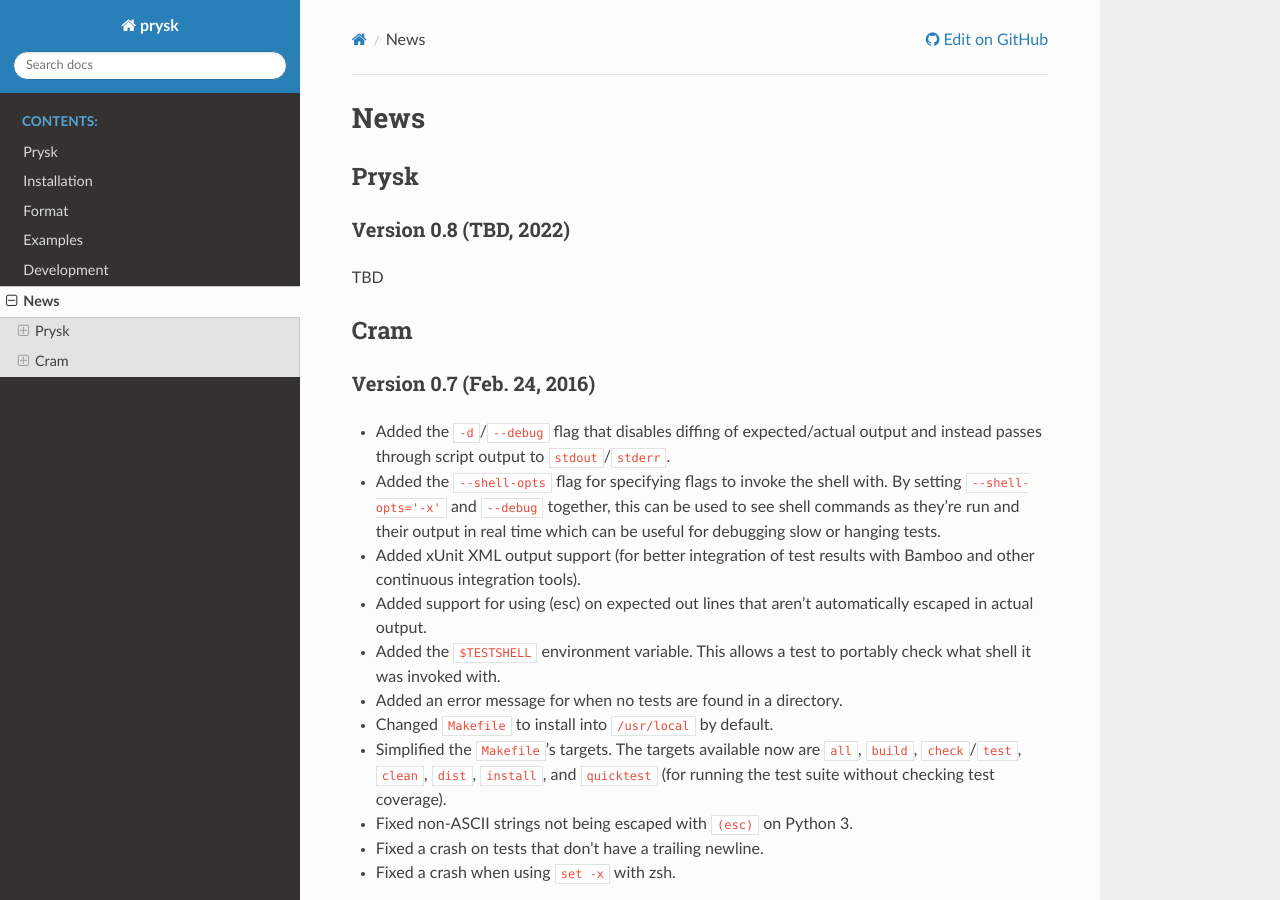
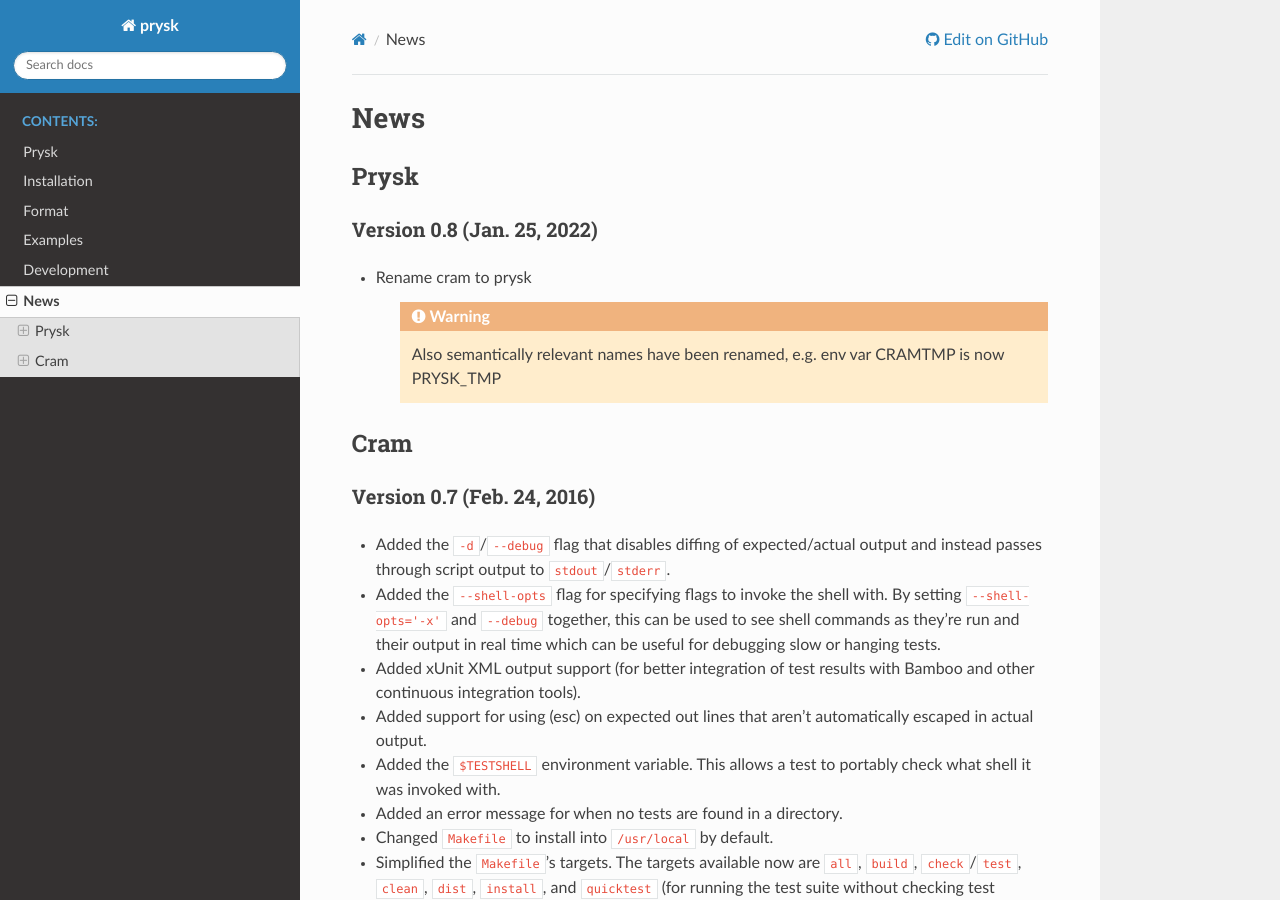
Before and after one commit to aiiie/cram, a Sphinx documentation site: the page built from docs/news.rst, in a window 1280 px wide and 900 px high. Built offline with Sphinx 7.4.7 and the Read the Docs theme 2.0.0, drawn with Linux system fonts in a browser that asks for light colours.

Commit message:
Update news to account for first prysk release

```diff
--- a/docs/news.rst
+++ b/docs/news.rst
@@ -4,9 +4,13 @@
 
 Prysk
 +++++
-Version 0.8 (TBD, 2022)
+Version 0.8 (Jan. 25, 2022)
 ---------------------------
-TBD
+* Rename cram to prysk
+
+    .. warning::
+        Also semantically relevant names have been renamed,
+        e.g. env var CRAMTMP is now PRYSK_TMP
 
 Cram
 ++++
```
